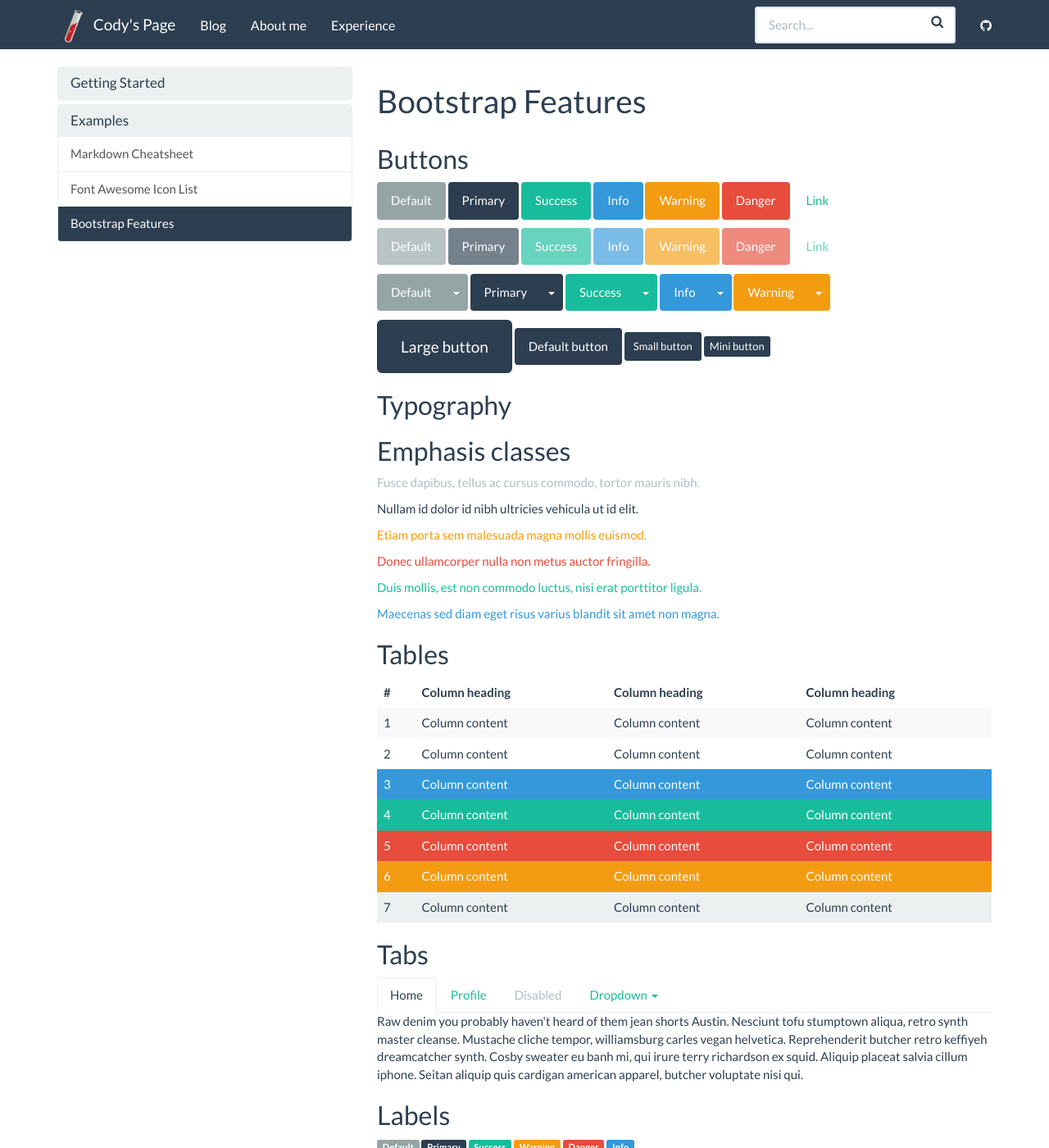
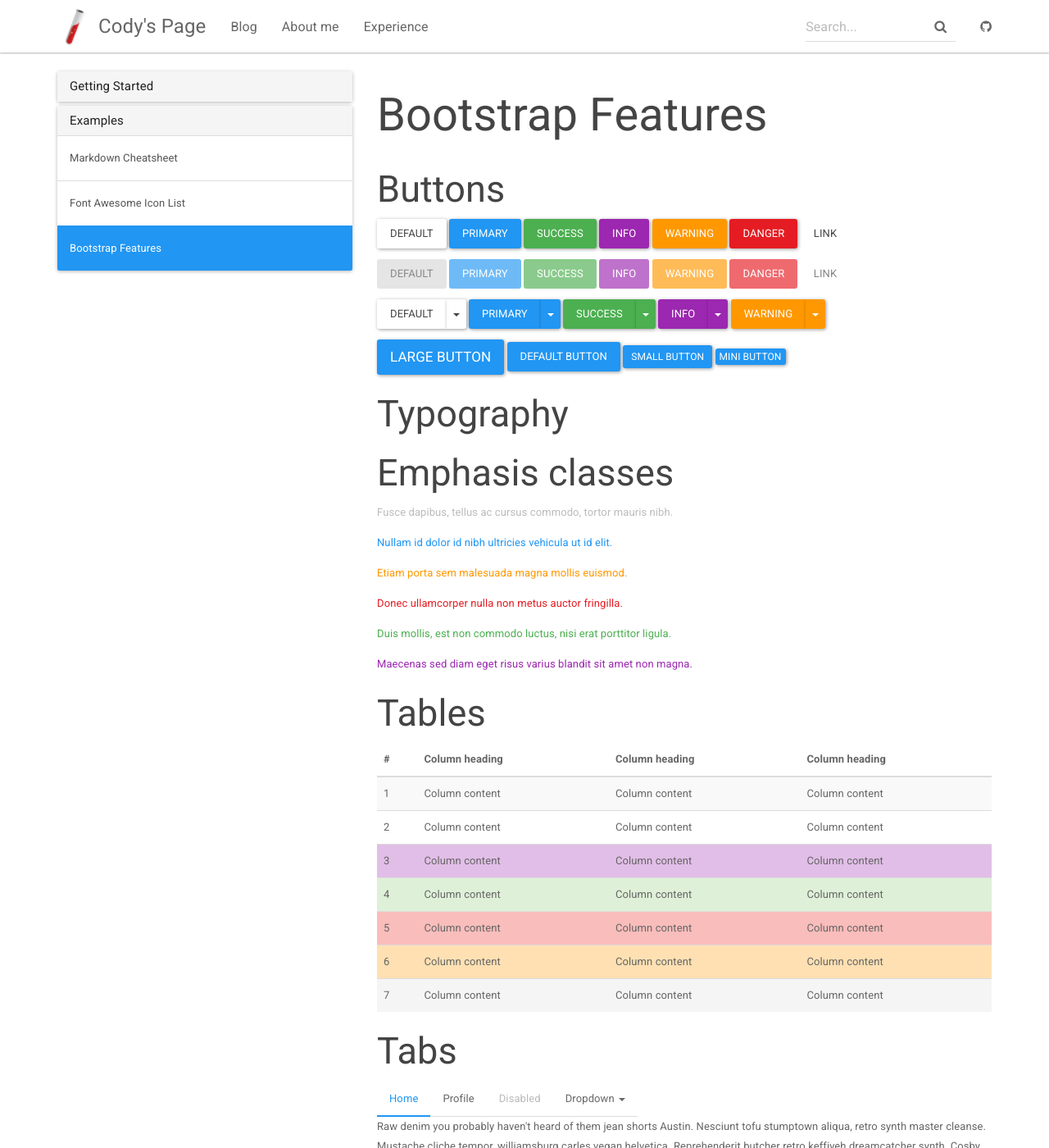
Before and after one commit to zenxr/zenxr.github.io, a Jekyll site: the page built from _docs/examples/bootstrap.md, in a window 1280 px wide and 1400 px high. Shown: the whole window at 82% size. Built offline with Jekyll 4.4.1, drawn with Linux system fonts in a browser that asks for light colours; nearby versions of some CDN libraries.

```diff
--- a/_config.yml
+++ b/_config.yml
@@ -11,8 +11,8 @@ git_edit_address: https://github.com/zenxr/jekyll_codystephenson/
 # theme options from https://bootswatch.com/
 # comment out this to use default Bootstrap
 
-#bootwatch: paper
-bootwatch: flatly
+bootwatch: paper
+#bootwatch: flatly
 
 # Build settings
 markdown: kramdown
```
